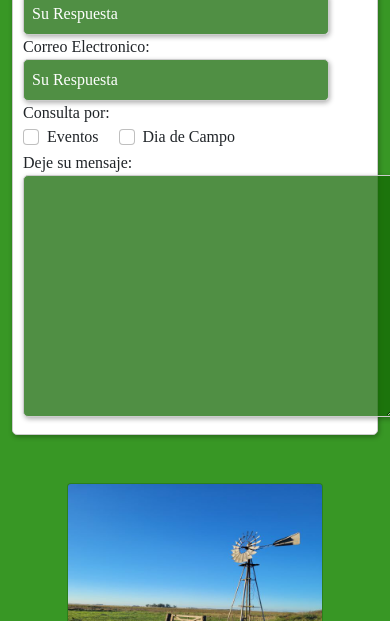
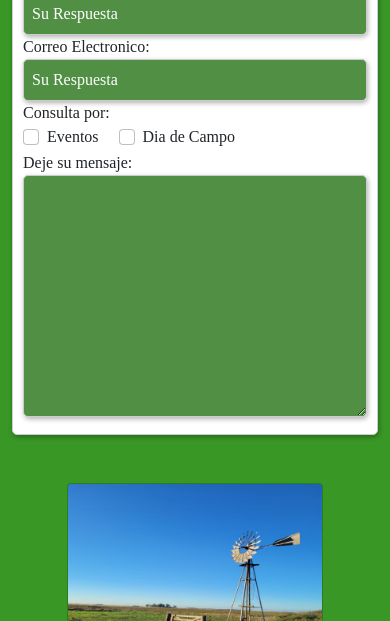
Before and after one commit to Maxhidalgo84/ProyectoWeb, a plain HTML site: page Pages/Formulario.html in a window 390 px wide. Shown: the part 223-844 px from the top of the page. Drawn offline with nearby package versions, Linux system fonts and the light colour scheme; a web font is replaced by a local one.

Commit message:
se corrige form

```diff
--- a/css/estilos.css
+++ b/css/estilos.css
@@ -454,7 +454,7 @@ form input::placeholder {
 
 
 textarea {
-  padding-inline-end: 25%;
+  width: 100%;
   border-radius: 5px;
   border: solid 1px #ccc;
   box-shadow: 1px 2px 5px rgba(0,0,0,.31);
@@ -558,7 +558,7 @@ form {
 
 }
 
-@media screen and (max-width:576px){
+@media (max-width:576px){
 
 
     header h2{
@@ -622,6 +622,9 @@ width: 100%;}
 
     }
 
+    form .respuesta {
+        width: 100%;
+
     }
 
     @media all and (min-width: 576px) {
```
